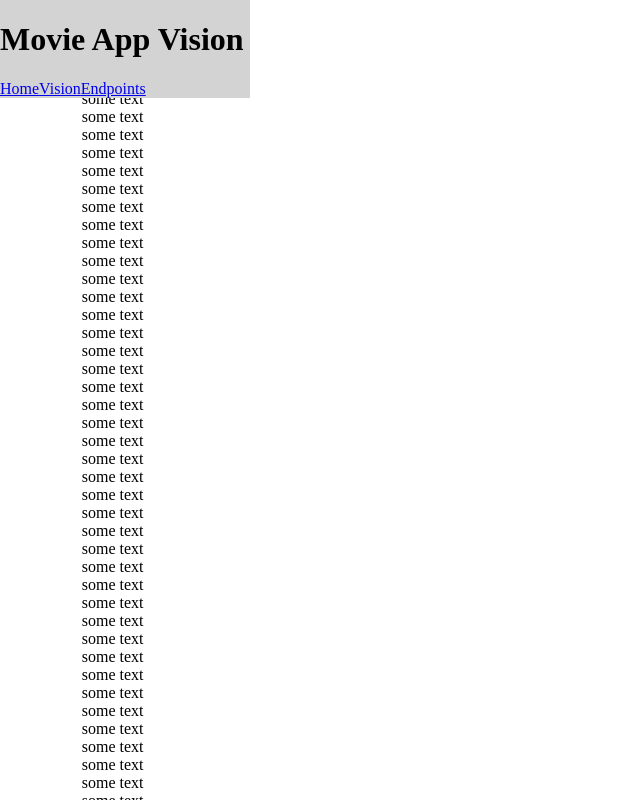
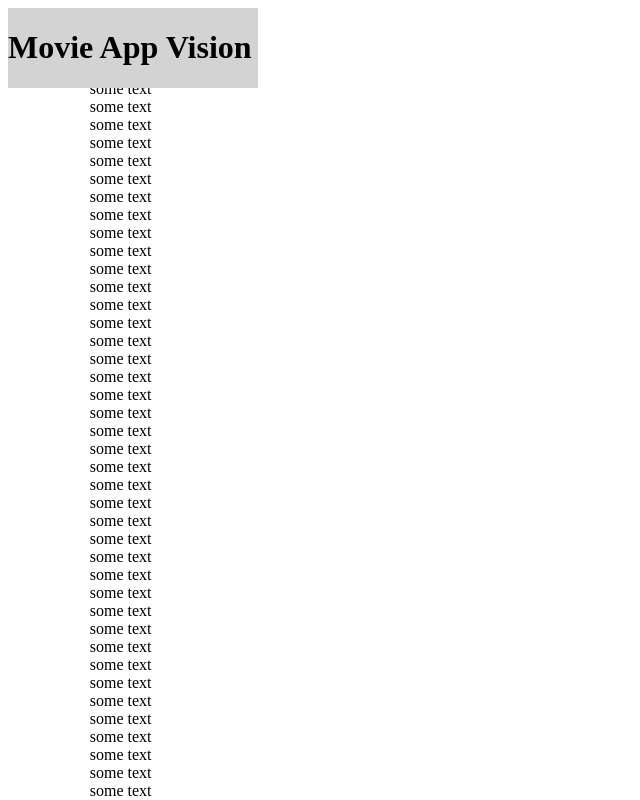
Before and after one commit to pbollhorn/movie-app-vision, a React (Vite) app: page / in a window 1280 px wide. Shown: the top 800 px of the page, without its empty margins (0-640 px from the left). Built offline with nearby package versions, Linux system fonts and the light colour scheme.

Commit message:
burger menu works now

```diff
--- a/src/Menu.jsx
+++ b/src/Menu.jsx
@@ -1,6 +1,13 @@
-import { Link } from "react-router-dom";
+import { useState } from "react";
+import Navbar from "./Navbar.jsx";
 
 export default function Menu() {
+  const [menuIsOpen, setMenuIsOpen] = useState(false);
+
+  const toggleMenu = () => {
+    setMenuIsOpen((prev) => !prev);
+  };
+
   return (
     <div id="menu">
       <div id="header">
@@ -8,15 +15,14 @@ export default function Menu() {
           <h1>Movie App Vision</h1>
         </div>
         <div>
-          <button id="burgerButton">☰</button>
+          <button id="burgerButton" onClick={toggleMenu}>
+            ☰
+          </button>
         </div>
       </div>
 
-      <nav>
-        <Link to="/">Home</Link>
-        <Link to="/vision">Vision</Link>
-        <Link to="/endpoints">Endpoints</Link>
-      </nav>
+      {/* Only show Navbar if menuIsOpen is true */}
+      {menuIsOpen && <Navbar />}
     </div>
   );
 }
--- /dev/null
+++ b/src/Navbar.jsx
@@ -0,0 +1,11 @@
+import { Link } from "react-router-dom";
+
+export default function Navbar() {
+  return (
+      <nav id="navbar">
+        <Link to="/">Home</Link>
+        <Link to="/vision">Vision</Link>
+        <Link to="/endpoints">Endpoints</Link>
+      </nav>
+  );
+}
--- a/src/global-layout.css
+++ b/src/global-layout.css
@@ -1,12 +1,12 @@
 /* Default: Mobile layout (Menu on top) */
-html,
+/* html,
 body,
 #root {
   margin: 0;
   padding: 0;
   width: 100%;
   height: 100%;
-}
+} */
 
 .app {
   display: flex;
```
